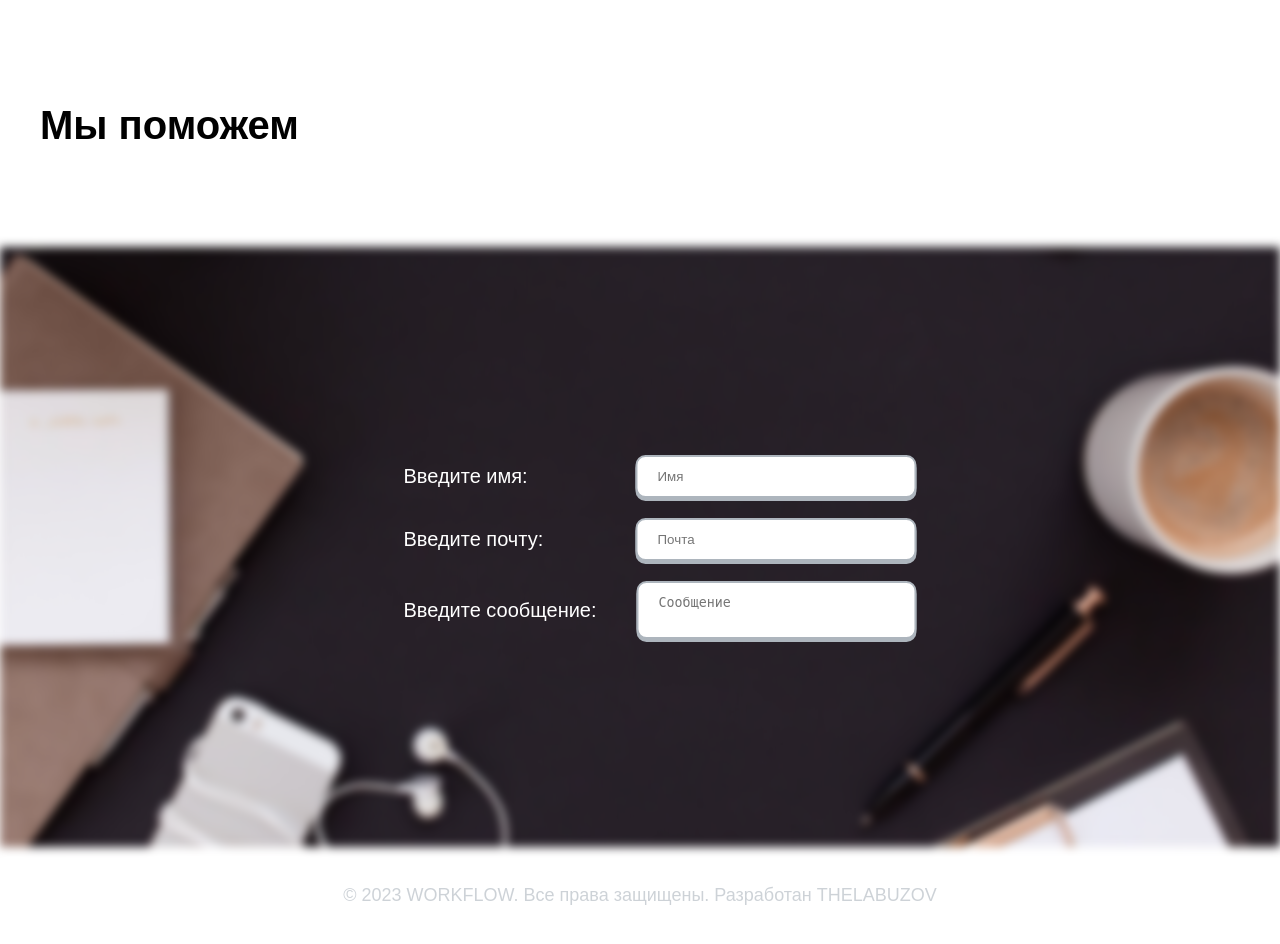
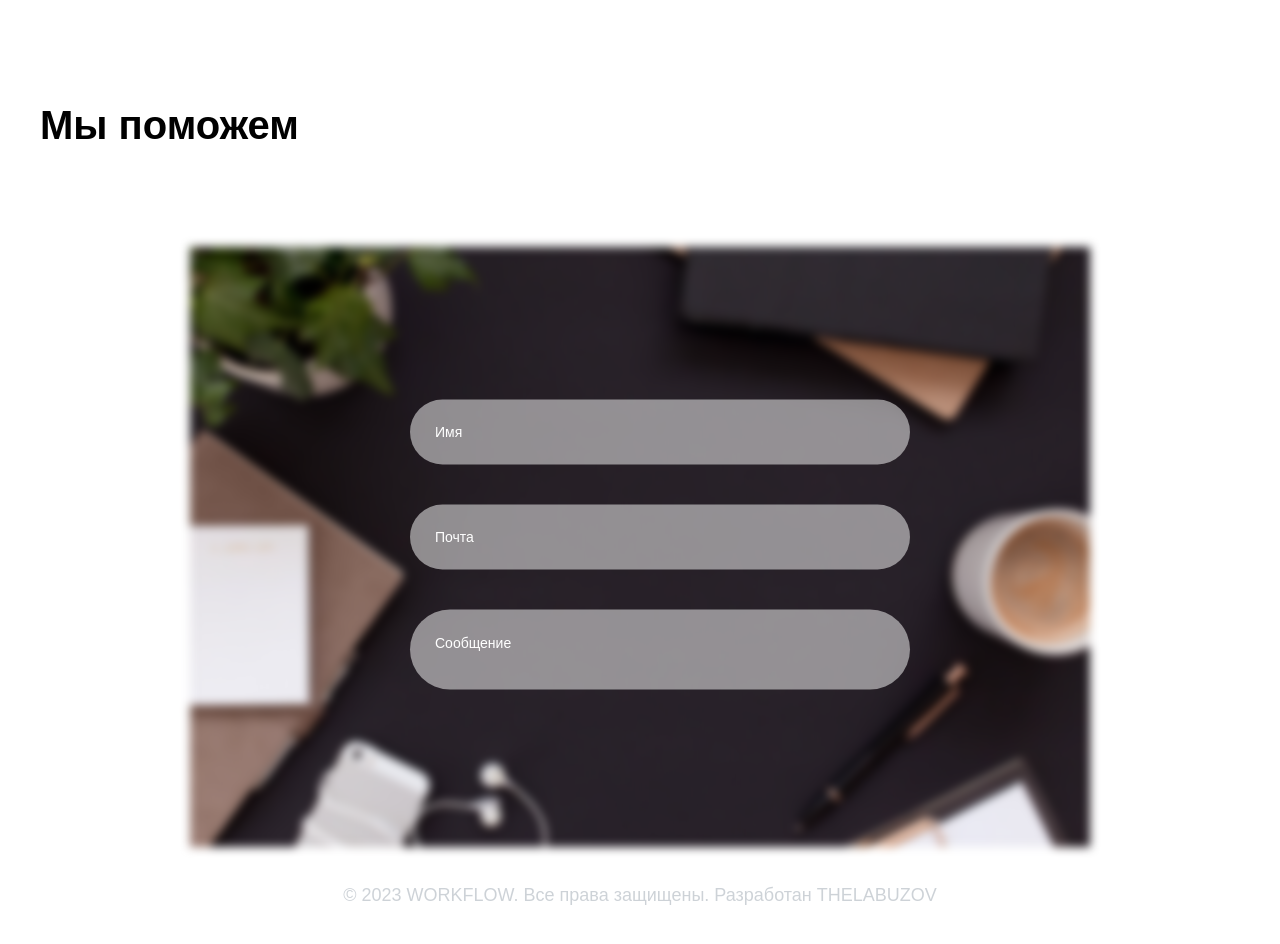
Before and after one commit to nelabuzov/misis, a PHP site: page / in a window 1280 px wide. Shown: the part 1659-2603 px from the top of the page. Run offline with PHP 8.4, Linux system fonts and the light colour scheme; style sheets or scripts are compiled from the project's sources.

Commit message:
change form design

```diff
--- a/course/app/scss/components/feedback.scss
+++ b/course/app/scss/components/feedback.scss
@@ -4,13 +4,15 @@
   &__inner {
     color: var(--white);
     position: relative;
+    max-width: 1000px;
+    margin: 0 auto;
   }
 
   &__bg {
-    min-width: 100%;
+    border-radius: 5%;
     height: 600px;
-    filter: blur(5px);
-    background: url('../images/content/feedback.png') no-repeat 0 100% / cover fixed;
+    filter: blur(rem(5));
+    background: url('../images/content/feedback.png') no-repeat 50% 50% / contain fixed;
   }
 
   form {
@@ -24,6 +26,17 @@
     >* {
       width: 100%;
       margin: 20px;
+      border-width: 0;
+      box-shadow: none;
+      border-radius: 50px;
+      padding: 25px;
+      background-color: hsla(0, 0%, 100%, .5);
+
+      &::placeholder {
+        color: #fff;
+        font-size: 14px;
+        font-family: var(--font-body);
+      }
     }
   }
 }
--- a/course/index.php
+++ b/course/index.php
@@ -175,15 +175,9 @@
 			<div class="feedback__bg"></div>
 
 			<form action="#" method="POST">
-				<label for="name">Введите имя:
-					<input type="text" id="name" name="name" placeholder="Имя">
-				</label>
-				<label for="email">Введите почту:
-					<input type="text" id="email" name="email" placeholder="Почта">
-				</label>
-				<label for="message">Введите сообщение:
-					<textarea id="message" name="message" placeholder="Сообщение"></textarea>
-				</label>
+				<input type="text" name="name" placeholder="Имя">
+				<input type="text" name="email" placeholder="Почта">
+				<textarea name="message" placeholder="Сообщение"></textarea>
 			</form>
 		</div>
 	</section>
```
